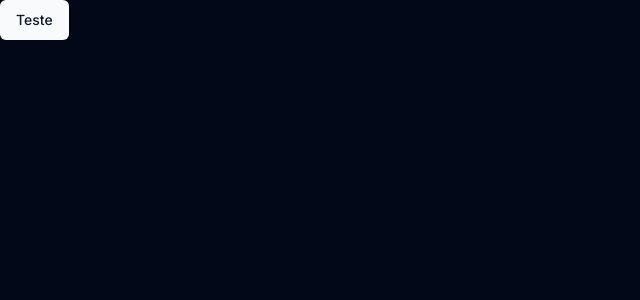
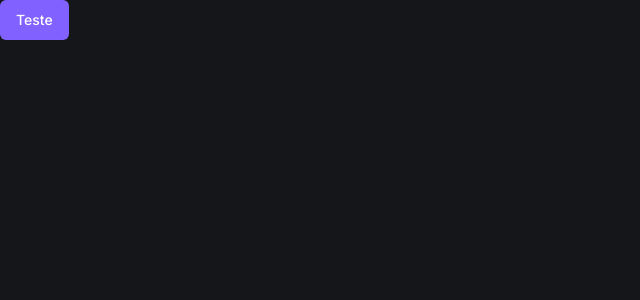
Before and after one commit to agostinhomarcia/Fsw-Barber, a Next.js app: page / in a window 1280 px wide. Shown: the top 300 px of the page, without its empty margins (0-640 px from the left). Built offline with nearby package versions, Linux system fonts and the light colour scheme.

Commit message:
chore: update ShadCN theme

```diff
--- a/src/app/globals.css
+++ b/src/app/globals.css
@@ -3,59 +3,36 @@
 @tailwind utilities;
 
 @layer base {
-  :root {
-    --background: 0 0% 100%;
-    --foreground: 222.2 84% 4.9%;
-    --card: 0 0% 100%;
-    --card-foreground: 222.2 84% 4.9%;
-    --popover: 0 0% 100%;
-    --popover-foreground: 222.2 84% 4.9%;
-    --primary: 222.2 47.4% 11.2%;
-    --primary-foreground: 210 40% 98%;
-    --secondary: 210 40% 96.1%;
-    --secondary-foreground: 222.2 47.4% 11.2%;
-    --muted: 210 40% 96.1%;
-    --muted-foreground: 215.4 16.3% 46.9%;
-    --accent: 210 40% 96.1%;
-    --accent-foreground: 222.2 47.4% 11.2%;
-    --destructive: 0 84.2% 60.2%;
+  .dark {
+    --background: 225 9% 9%;
+    --foreground: 210 40% 98%;
+
+    --card: 228 9% 11%;
+    --card-foreground: 210 40% 98%;
+
+    --popover: 228 9% 11%;
+    --popover-foreground: 210 40% 98%;
+
+    --primary: 252 100% 69%;
+    --primary-foreground: 0 0% 100%;
+
+    --secondary: 228 6% 16%;
+    --secondary-foreground: 210 40% 98%;
+
+    --muted: 228 6% 16%;
+    --muted-foreground: 215 20.2% 65.1%;
+
+    --accent: 228 6% 16%;
+    --accent-foreground: 210 40% 98%;
+
+    --destructive: 0 84% 60%;
     --destructive-foreground: 210 40% 98%;
-    --border: 214.3 31.8% 91.4%;
-    --input: 214.3 31.8% 91.4%;
-    --ring: 222.2 84% 4.9%;
+
+    --border: 228 6% 16%;
+    --input: 228 6% 16%;
+    --ring: 212.7 26.8% 83.9%;
+
     --radius: 0.5rem;
-    --chart-1: 12 76% 61%;
-    --chart-2: 173 58% 39%;
-    --chart-3: 197 37% 24%;
-    --chart-4: 43 74% 66%;
-    --chart-5: 27 87% 67%;
-  }
-
-  .dark {
-    --background: 222.2 84% 4.9%;
-    --foreground: 210 40% 98%;
-    --card: 222.2 84% 4.9%;
-    --card-foreground: 210 40% 98%;
-    --popover: 222.2 84% 4.9%;
-    --popover-foreground: 210 40% 98%;
-    --primary: 210 40% 98%;
-    --primary-foreground: 222.2 47.4% 11.2%;
-    --secondary: 217.2 32.6% 17.5%;
-    --secondary-foreground: 210 40% 98%;
-    --muted: 217.2 32.6% 17.5%;
-    --muted-foreground: 215 20.2% 65.1%;
-    --accent: 217.2 32.6% 17.5%;
-    --accent-foreground: 210 40% 98%;
-    --destructive: 0 62.8% 30.6%;
-    --destructive-foreground: 210 40% 98%;
-    --border: 217.2 32.6% 17.5%;
-    --input: 217.2 32.6% 17.5%;
-    --ring: 212.7 26.8% 83.9%;
-    --chart-1: 220 70% 50%;
-    --chart-2: 160 60% 45%;
-    --chart-3: 30 80% 55%;
-    --chart-4: 280 65% 60%;
-    --chart-5: 340 75% 55%;
   }
 }
 
```
